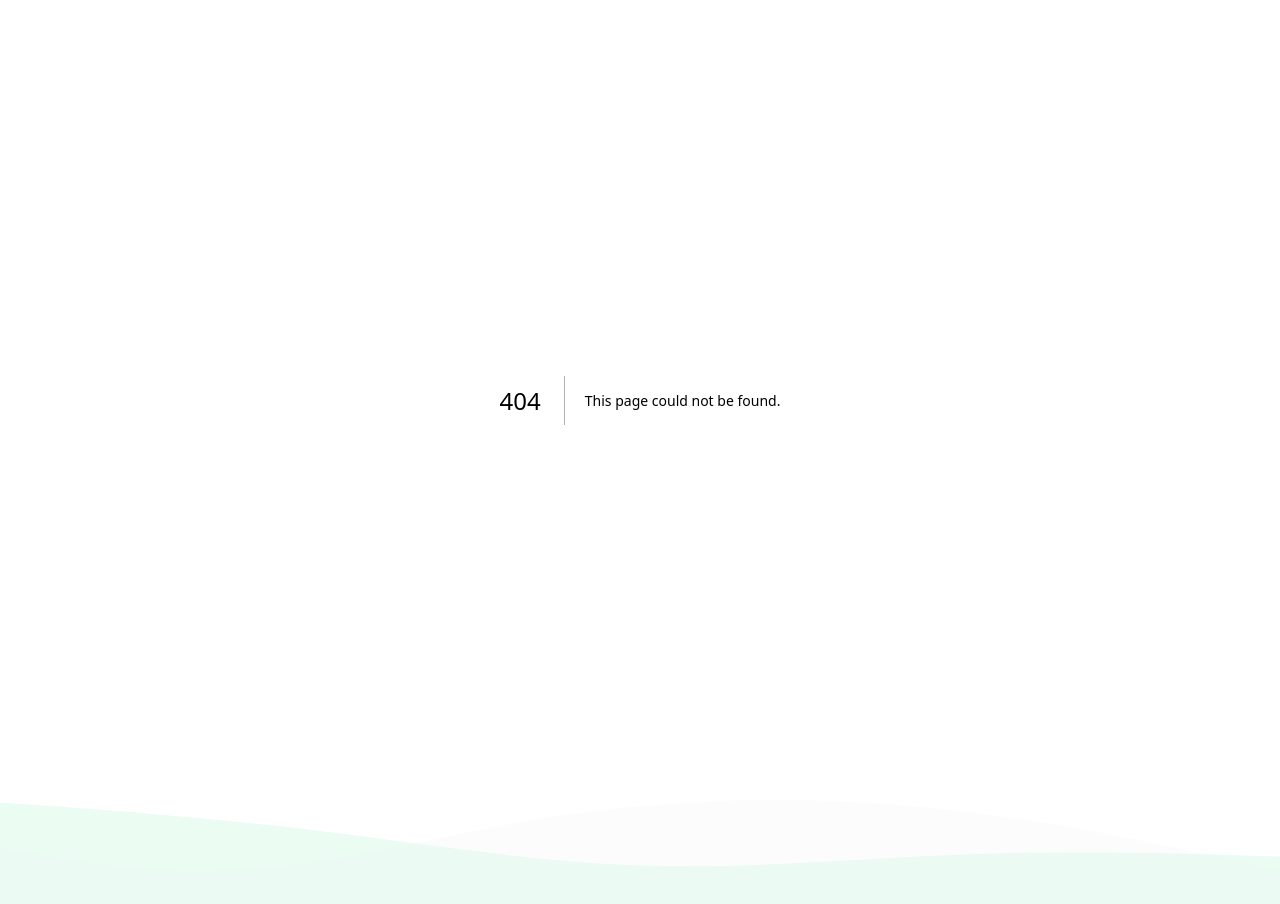
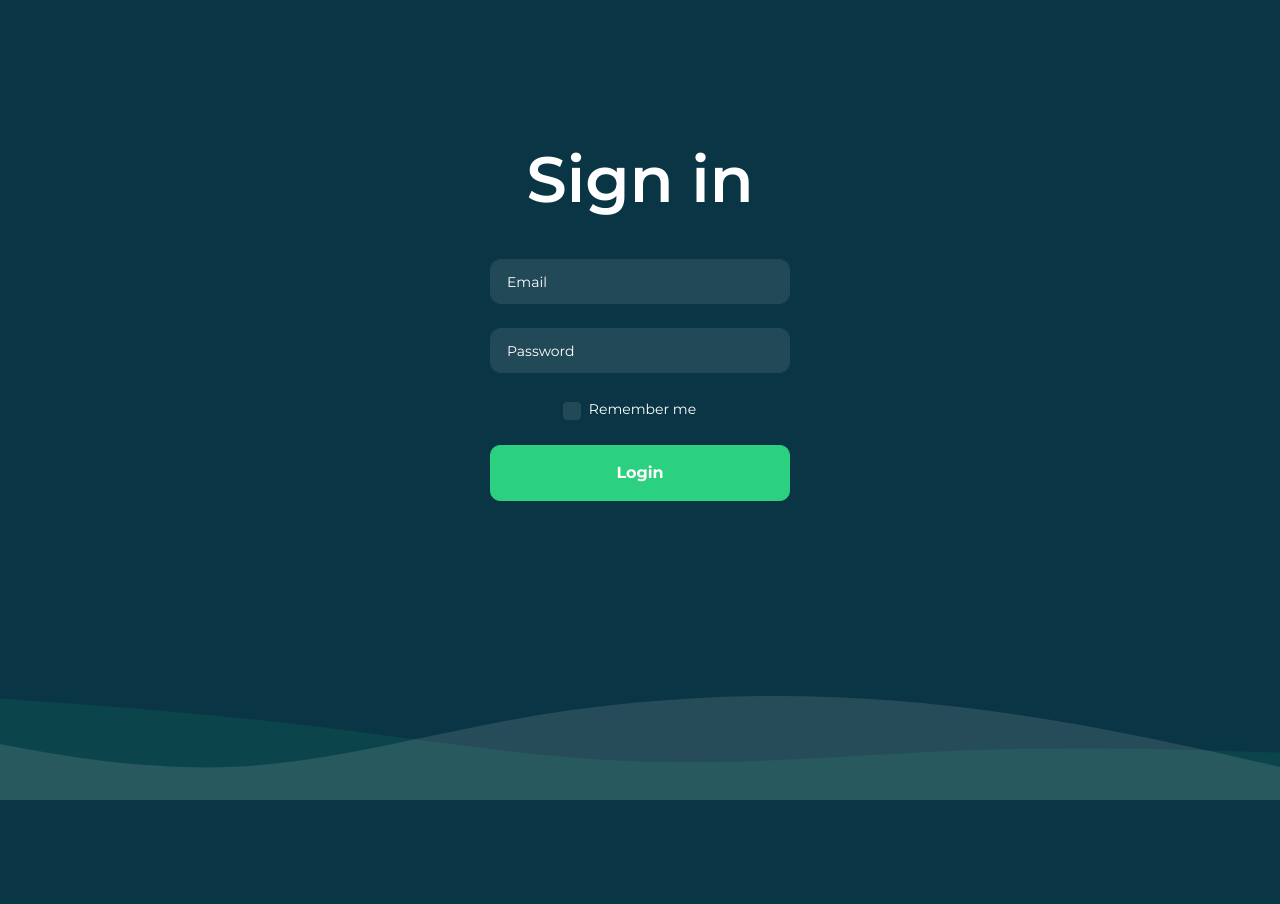
Before and after one commit to sudhirwork/movie-task-fullstack-nexts, a Next.js app: page /sign-in in a window 1280 px wide. Before the commit this address had no page. After the commit the page ends 800 px from the top, so only its background shows below. Built offline with nearby package versions, Linux system fonts and the light colour scheme.

Commit message:
feat: sign in form validated

```diff
--- /dev/null
+++ b/app/sign-in/page.tsx
@@ -0,0 +1,6 @@
+import React from "react";
+import SignInForm from "./sign-in-form";
+
+export default function SignIn() {
+  return <SignInForm />;
+}
--- /dev/null
+++ b/app/sign-in/sign-in-form.tsx
@@ -0,0 +1,56 @@
+"use client";
+
+import { useForm } from "react-hook-form";
+import * as Yup from "yup";
+import { yupResolver } from "@hookform/resolvers/yup";
+
+import Button from "@/components/ui/button";
+import Checkbox from "@/components/ui/checkbox";
+import Input from "@/components/ui/input";
+
+const schema = Yup.object({
+  email: Yup.string()
+    .email("Must be valid email")
+    .required("Email is required"),
+  password: Yup.string().required("Password is required"),
+});
+
+export default function SignInForm() {
+  const {
+    register,
+    handleSubmit,
+    formState: { errors, isSubmitting },
+  } = useForm({
+    resolver: yupResolver(schema),
+  });
+
+  const handleSubmitForm = (data: any) => {
+    console.log(data);
+  };
+
+  return (
+    <div className="movie-main">
+      <div className="auth-screen">
+        <h1 className="auth-title">Sign in</h1>
+        <form onSubmit={handleSubmit(handleSubmitForm)}>
+          <Input
+            type="email"
+            placeholder="Email"
+            register={register}
+            name="email"
+          />
+          <Input
+            type="password"
+            placeholder="Password"
+            register={register}
+            name="password"
+          />
+          <Checkbox id="remember" label="Remember me" />
+          <Button variant="primary" type="submit">
+            Login
+          </Button>
+        </form>
+      </div>
+    </div>
+  );
+}
--- /dev/null
+++ b/components/ui/checkbox.tsx
@@ -0,0 +1,18 @@
+import React from "react";
+
+export interface CheckboxProps
+  extends Omit<React.InputHTMLAttributes<HTMLInputElement>, "type"> {
+  id: string;
+  label: string;
+}
+
+export default function Checkbox({ id, label, ...rest }: CheckboxProps) {
+  return (
+    <div className="form-check">
+      <input className="form-check-input" id={id} type="checkbox" {...rest} />
+      <label className="form-check-label" htmlFor={id}>
+        {label}
+      </label>
+    </div>
+  );
+}
--- /dev/null
+++ b/components/ui/input.tsx
@@ -0,0 +1,28 @@
+import React from "react";
+import { UseFormRegister } from "react-hook-form";
+
+export interface InputProps
+  extends React.InputHTMLAttributes<HTMLInputElement> {
+  name: string;
+  register: UseFormRegister<any>;
+}
+
+export default function Input({
+  type = "text",
+  placeholder = "Default placeholder",
+  name,
+  register,
+  ...rest
+}: InputProps) {
+  return (
+    <div className="form-group">
+      <input
+        type={type}
+        className="form-control"
+        placeholder={placeholder}
+        {...register(name)}
+        {...rest}
+      />
+    </div>
+  );
+}
--- a/package.json
+++ b/package.json
@@ -9,11 +9,14 @@
     "lint": "next lint"
   },
   "dependencies": {
+    "@hookform/resolvers": "^3.3.2",
     "bootstrap": "^5.3.2",
     "class-variance-authority": "^0.7.0",
     "next": "14.0.4",
     "react": "^18",
-    "react-dom": "^18"
+    "react-dom": "^18",
+    "react-hook-form": "^7.49.2",
+    "yup": "^1.3.3"
   },
   "devDependencies": {
     "@types/node": "^20",
```
Also changed, not shown: 1 other file (tests, documents, lock files or other folders).
